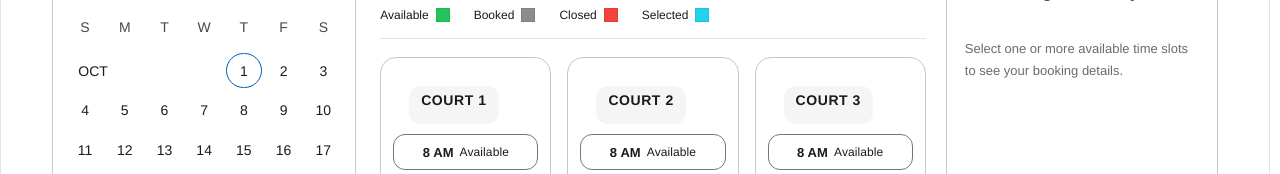
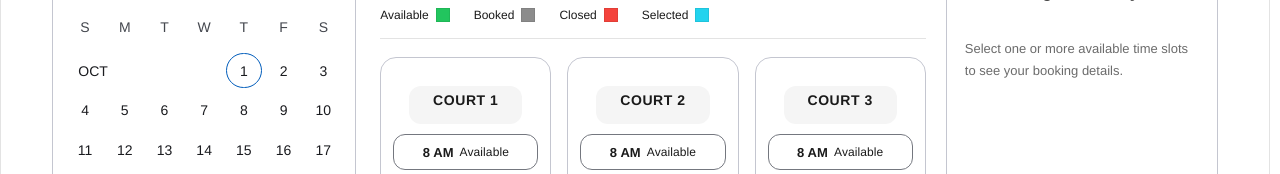
Before and after one commit to cccabalde-lab/dinkerspoint-fe, an Angular app: page / in a window 1280 px wide. Shown: the part 156-330 px from the top of the page. Built offline with nearby package versions, Linux system fonts and the light colour scheme.

Commit message:
fix(booking): align court labels within cards

```diff
--- a/src/app/features/landing/booking-schedule/booking-schedule.component.scss
+++ b/src/app/features/landing/booking-schedule/booking-schedule.component.scss
@@ -61,11 +61,12 @@
 }
 
 .court__header {
-  margin-bottom: 0;
+  display: block;
+  width: 100%;
+  margin: 0;
 }
 
 .court__name {
-  width: 100%;
   margin: 0;
   padding: 0.625rem 0.75rem;
   background: var(--dp-color-surface-muted);
```
